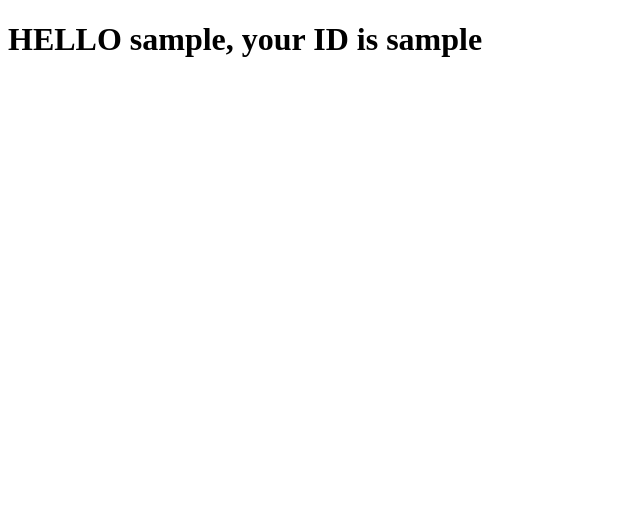
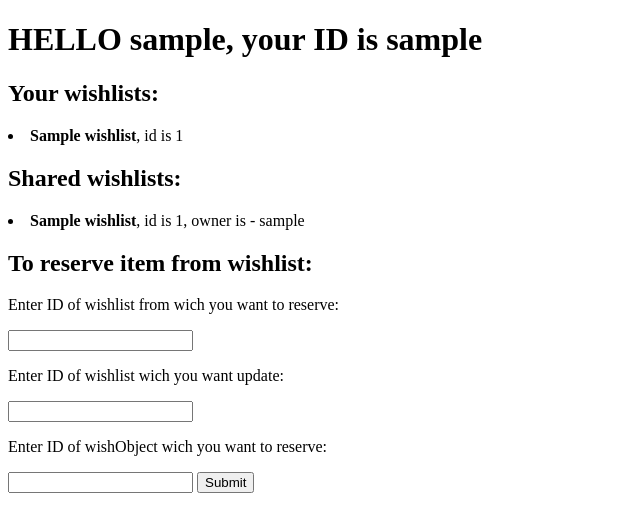
Before and after one commit to skipfromua/wishList, a Django app: template main/templates/main/main.html in a window 1280 px wide. Shown: the top 532 px of the page, without its empty margins (0-640 px from the left). Run offline with Django 3.2, Linux system fonts and the light colour scheme; tables that the repository leaves empty hold one stand-in row (values such as "Sample post"); the template is opened without the code that fills it: values that come from a table or form of the project are taken from there, most other values are stand-ins (such as "Sample title", 1, 10 or a date in 2020).

Commit message:
final functionality

```diff
--- a/main/templates/main/main.html
+++ b/main/templates/main/main.html
@@ -3,6 +3,25 @@
 
 {% if username %}
 <h1> HELLO {{ username }}, your ID is {{ user_id }} </h1>
+    <h2>Your wishlists: </h2>
+    {% for wishlist in your_wishlists %}
+        <li> <b>{{ wishlist.wishlistName }}</b>, id is {{ wishlist.id }}</li>
+    {% endfor %}
+    <h2> Shared wishlists: </h2>
+    {% for wishlist in shared_wishlists %}
+        <li> <b>{{ wishlist.wishlistName }}</b>, id is {{ wishlist.id }}, owner is - {{ wishlist.wishlistOwnerID }}</li>
+    {% endfor %}
+    <form method="post">
+        {% csrf_token %}
+        <h2>To reserve item from wishlist:</h2>
+        <p>Enter ID of wishlist from wich you want to reserve:</p>
+        <input type="text" name="wishlist_from">
+        <p>Enter ID of wishlist wich you want update:</p>
+        <input type="text" name="wishlist_to">
+        <p>Enter ID of wishObject wich you want to reserve:</p>
+        <input type="text" name="wishObject">
+        <input type="submit">
+    </form>
 {% else %}
 <h1> HELLO, {{ message }} </h1>
 {% endif %}
```
Also changed, not shown: main/views.py (+12 -2 lines).
